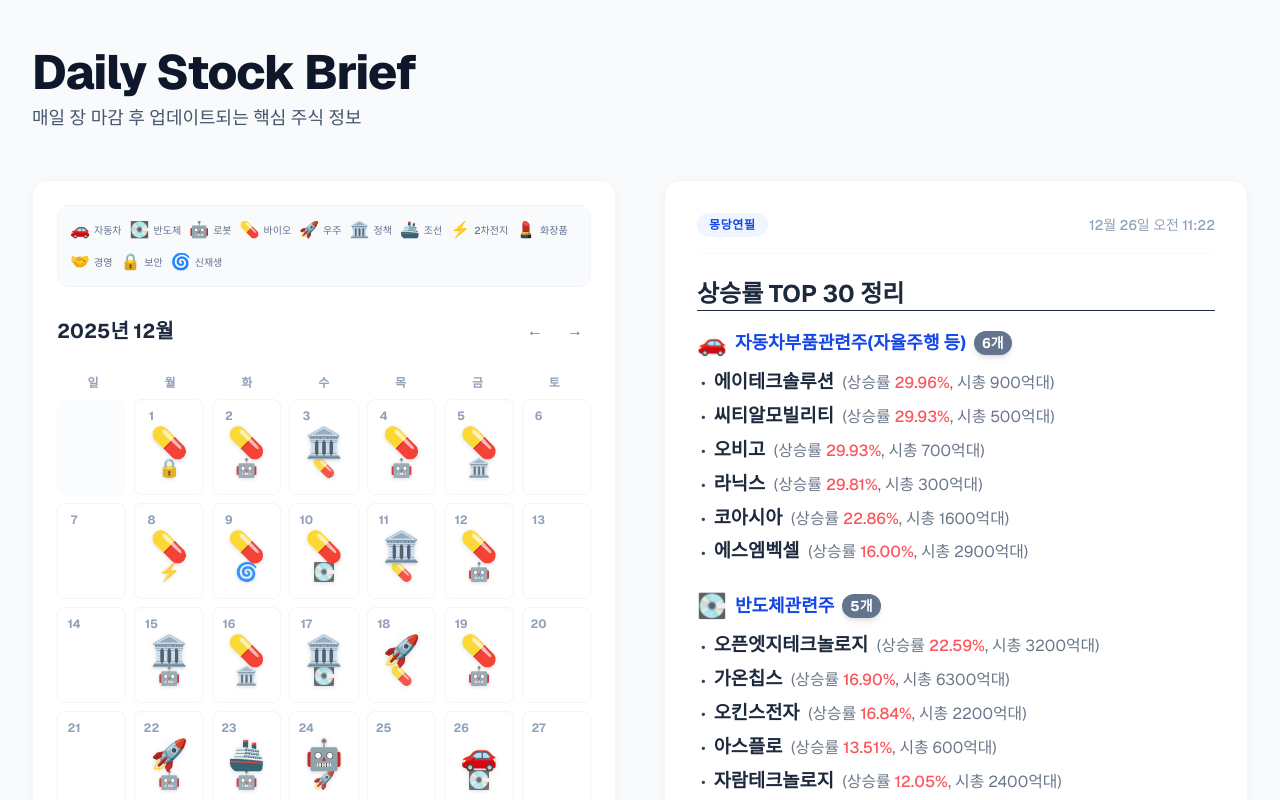
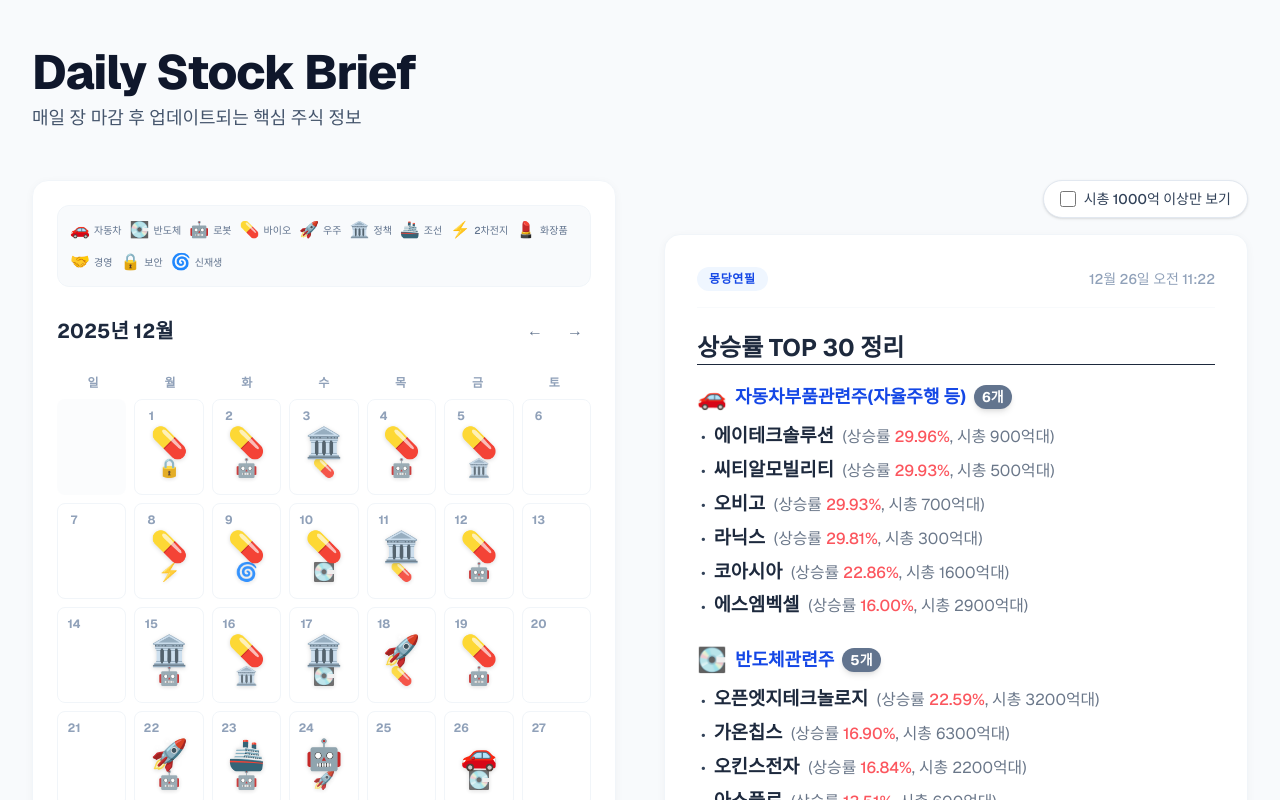
Before and after one commit to nanchacha/dailystock, a Next.js app: page / in a window 1280 px wide. Shown: the top 800 px of the page. Built offline with nearby package versions, Linux system fonts and the light colour scheme.

Commit message:
feat: Add Market Cap filter (1000B+) to news feed

```diff
--- a/app/page.tsx
+++ b/app/page.tsx
@@ -25,6 +25,7 @@ async function getNews() {
 }
 
 import Calendar from '@/components/Calendar';
+import NewsFeed from '@/components/NewsFeed';
 
 export default async function Home() {
   const news = await getNews();
@@ -61,39 +62,7 @@ export default async function Home() {
           </div>
 
           {/* Feed Section - Right Side (News) */}
-          <div className="lg:col-span-1 space-y-8">
-            {news.length === 0 ? (
-              <div className="text-center py-20 bg-white rounded-2xl border border-slate-200 shadow-sm">
-                <p className="text-slate-500 text-lg">오늘 수집된 뉴스가 없습니다.</p>
-                <p className="text-slate-400 text-sm mt-2">자동 수집기를 확인해주세요.</p>
-              </div>
-            ) : news.map((item) => {
-              const itemDate = new Date(item.date);
-              const dateId = `news-${itemDate.getFullYear()}-${String(itemDate.getMonth() + 1).padStart(2, '0')}-${String(itemDate.getDate()).padStart(2, '0')}`;
-
-              return (
-                <article id={dateId} key={item.id} className="group bg-white rounded-2xl shadow-[0_2px_8px_rgba(0,0,0,0.04)] hover:shadow-[0_8px_24px_rgba(0,0,0,0.08)] transition-all duration-300 overflow-hidden border border-slate-100 scroll-mt-24">
-                  <div className="p-6 sm:p-8">
-                    <div className="flex items-center justify-between mb-6 pb-4 border-b border-slate-50">
-                      <span className="inline-flex items-center px-3 py-1 bg-blue-50 text-blue-700 text-xs font-bold uppercase tracking-wider rounded-full">
-                        {item.source}
-                      </span>
-                      <time className="text-sm font-medium text-slate-400">
-                        {itemDate.toLocaleString('ko-KR', {
-                          month: 'long',
-                          day: 'numeric',
-                          hour: '2-digit',
-                          minute: '2-digit'
-                        })}
-                      </time>
-                    </div>
-                    <div className="text-slate-700 leading-relaxed" dangerouslySetInnerHTML={{ __html: item.content }} />
-                  </div>
-                </article>
-              );
-            })
-            }
-          </div>
+          <NewsFeed initialNews={news} />
         </div>
 
         <footer className="mt-20 text-center text-slate-400 text-sm">
--- /dev/null
+++ b/components/NewsFeed.tsx
@@ -0,0 +1,142 @@
+'use client';
+
+import { useState, useMemo } from 'react';
+
+type NewsItem = {
+    id: number;
+    date: string;
+    content: string;
+    source: string;
+};
+
+function parseMarketCap(text: string): number {
+    // Extract the specific "Market Cap" part usually in parentheses like (상승률 30%, 시총 1300억대)
+    // or simple text.
+    // Search for "시총" and the following numbers
+    const match = text.match(/시총\s*([0-9,]+조)?\s*([0-9,]+억?)?/);
+    if (!match) return 0;
+
+    let total = 0;
+
+    // parts: match[1] might be "1조", match[2] might be "2000억" or "2000"
+    let partJo = match[1] || '';
+    let partUk = match[2] || '';
+
+    if (partJo) {
+        total += parseInt(partJo.replace(/[^0-9]/g, '')) * 10000;
+    }
+
+    if (partUk) {
+        total += parseInt(partUk.replace(/[^0-9]/g, ''));
+    }
+
+    return total;
+}
+
+function filterHtmlContent(html: string, minCap: number): string {
+    // Use a DOM parser to safely manipulate the structure
+    const parser = new DOMParser();
+    const doc = parser.parseFromString(html, 'text/html');
+
+    const categories = doc.querySelectorAll('div.mb-6');
+
+    categories.forEach(div => {
+        const listItems = div.querySelectorAll('li');
+        let hasVisibleItems = false;
+
+        listItems.forEach(li => {
+            const text = li.textContent || '';
+            const cap = parseMarketCap(text);
+
+            // If no cap found (e.g. general text), usually keep it?
+            // User request: "시총 1000억대 이상만"
+            // If we can't parse it, maybe it's not a stock line (shouldn't happen with current scraper).
+            // But let's look at `details.marketCap`.
+            // The text is like `(상승률 X%, 시총 Y)`.
+
+            // If cap is 0 (not found) and line looks like a stock line, hide it or keep?
+            // "개별주 다수" -> cap 0. Keep it? or Hide?
+            // Probably safe to hide if we strictly want >1000.
+
+            // Special logic: If cap >= minCap, keep. Else remove.
+            if (cap >= minCap) {
+                hasVisibleItems = true;
+            } else {
+                li.remove();
+            }
+        });
+
+        // If no items left in this category, remove the category div
+        // But verify if the list was actually empty to begin with?
+        // If the ul has no child nodes (li), remove div.
+        const ul = div.querySelector('ul');
+        if (ul && ul.children.length === 0) {
+            div.remove();
+        }
+    });
+
+    return doc.body.innerHTML;
+}
+
+export default function NewsFeed({ initialNews }: { initialNews: NewsItem[] }) {
+    const [filterMinCap, setFilterMinCap] = useState(false);
+
+    const filteredNews = useMemo(() => {
+        if (!filterMinCap) return initialNews;
+
+        if (typeof window === 'undefined') return initialNews; // server side safe guard
+
+        return initialNews.map(item => ({
+            ...item,
+            content: filterHtmlContent(item.content, 1000)
+        }));
+    }, [initialNews, filterMinCap]);
+
+    return (
+        <div className="lg:col-span-1 space-y-8">
+            {/* Controls */}
+            <div className="flex justify-end items-center mb-4">
+                <label className="flex items-center cursor-pointer space-x-2 bg-white px-4 py-2 rounded-full border border-slate-200 shadow-sm hover:bg-slate-50 transition-colors">
+                    <input
+                        type="checkbox"
+                        checked={filterMinCap}
+                        onChange={(e) => setFilterMinCap(e.target.checked)}
+                        className="form-checkbox h-4 w-4 text-blue-600 rounded border-gray-300 focus:ring-blue-500"
+                    />
+                    <span className="text-sm font-medium text-slate-700">시총 1000억 이상만 보기</span>
+                </label>
+            </div>
+
+            {filteredNews.length === 0 ? (
+                <div className="text-center py-20 bg-white rounded-2xl border border-slate-200 shadow-sm">
+                    <p className="text-slate-500 text-lg">표시할 뉴스가 없습니다.</p>
+                </div>
+            ) : filteredNews.map((item) => {
+                const itemDate = new Date(item.date);
+                const dateId = `news-${itemDate.getFullYear()}-${String(itemDate.getMonth() + 1).padStart(2, '0')}-${String(itemDate.getDate()).padStart(2, '0')}`;
+
+                return (
+                    <article id={dateId} key={item.id} className="group bg-white rounded-2xl shadow-[0_2px_8px_rgba(0,0,0,0.04)] hover:shadow-[0_8px_24px_rgba(0,0,0,0.08)] transition-all duration-300 overflow-hidden border border-slate-100 scroll-mt-24">
+                        <div className="p-6 sm:p-8">
+                            <div className="flex items-center justify-between mb-6 pb-4 border-b border-slate-50">
+                                <span className="inline-flex items-center px-3 py-1 bg-blue-50 text-blue-700 text-xs font-bold uppercase tracking-wider rounded-full">
+                                    {item.source}
+                                </span>
+                                <time className="text-sm font-medium text-slate-400">
+                                    {itemDate.toLocaleString('ko-KR', {
+                                        month: 'long',
+                                        day: 'numeric',
+                                        hour: '2-digit',
+                                        minute: '2-digit'
+                                    })}
+                                </time>
+                            </div>
+                            <div className="text-slate-700 leading-relaxed" dangerouslySetInnerHTML={{ __html: item.content }} />
+                        </div>
+                    </article>
+                );
+            })
+            }
+        </div>
+    );
+}
```
